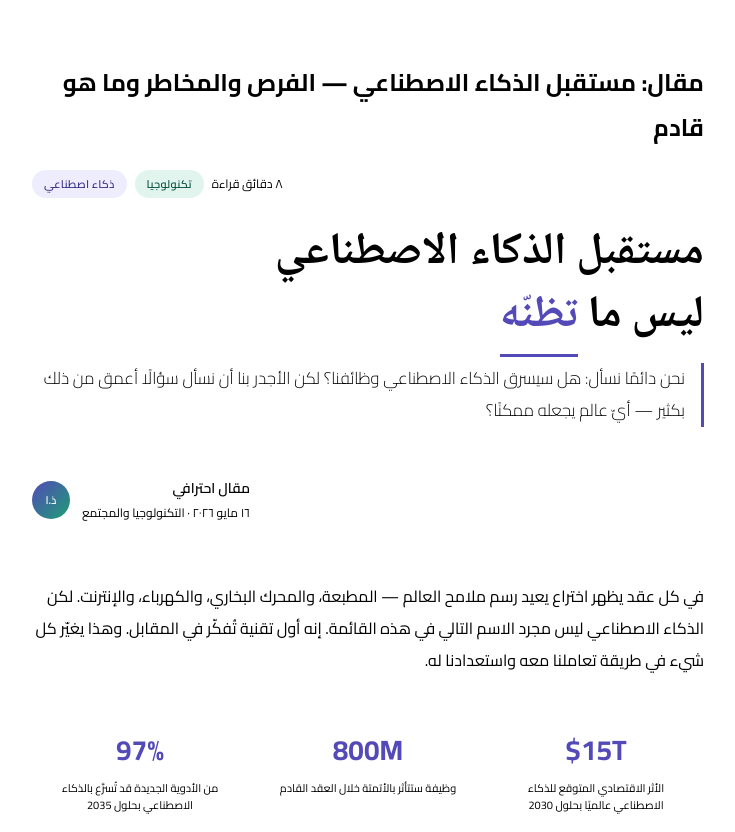
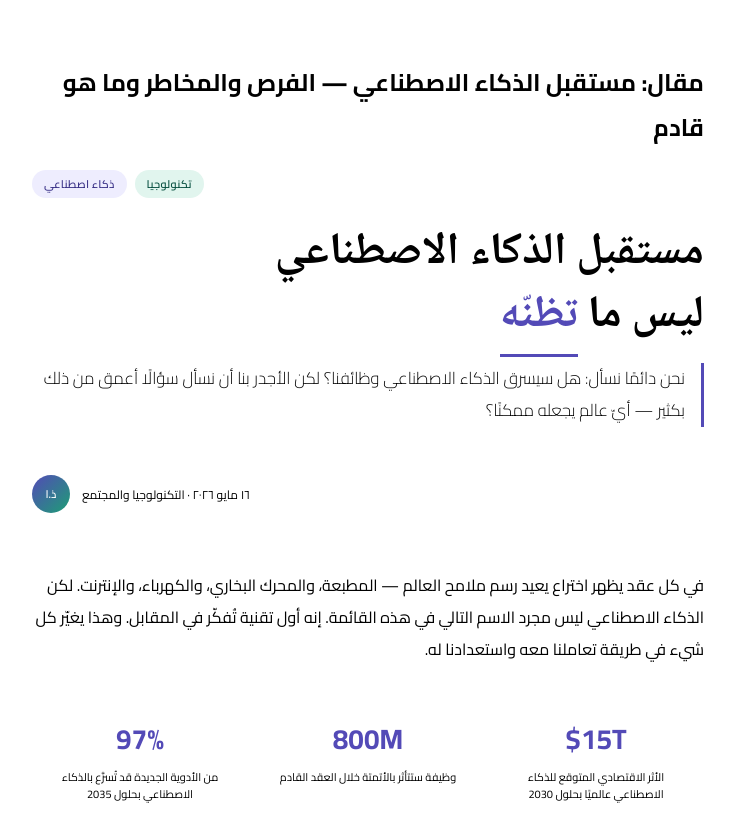
Before and after one commit to Suhaila22/future-of-AI, a plain HTML site: page index.html in a window 1280 px wide. Shown: the top 832 px of the page, without its empty margins (272-1007 px from the left). Drawn offline with Linux system fonts and the light colour scheme.

Commit message:
Remove reading time and author name from index.html
Removed the reading time text and author name from the article section.

```diff
--- a/index.html
+++ b/index.html
@@ -290,7 +290,7 @@
   <div class="tag-row">
     <span class="tag tag-ai">ذكاء اصطناعي</span>
     <span class="tag tag-tech">تكنولوجيا</span>
-    <span class="read-time"><i class="ti ti-clock" aria-hidden="true" style="font-size:14px"></i> ٨ دقائق قراءة</span>
+    <span class="read-time"><i class="ti ti-clock" aria-hidden="true" style="font-size:14px"></i>  </span>
   </div>
 
   <h1 class="hero-title">مستقبل الذكاء الاصطناعي<br>ليس ما <em>تظنّه</em></h1>
@@ -300,7 +300,6 @@
   <div class="author-bar">
     <div class="avatar">ذ.ا</div>
     <div>
-      <p class="author-name">مقال احترافي</p>
       <p class="author-date">١٦ مايو ٢٠٢٦ · التكنولوجيا والمجتمع</p>
     </div>
 
```
